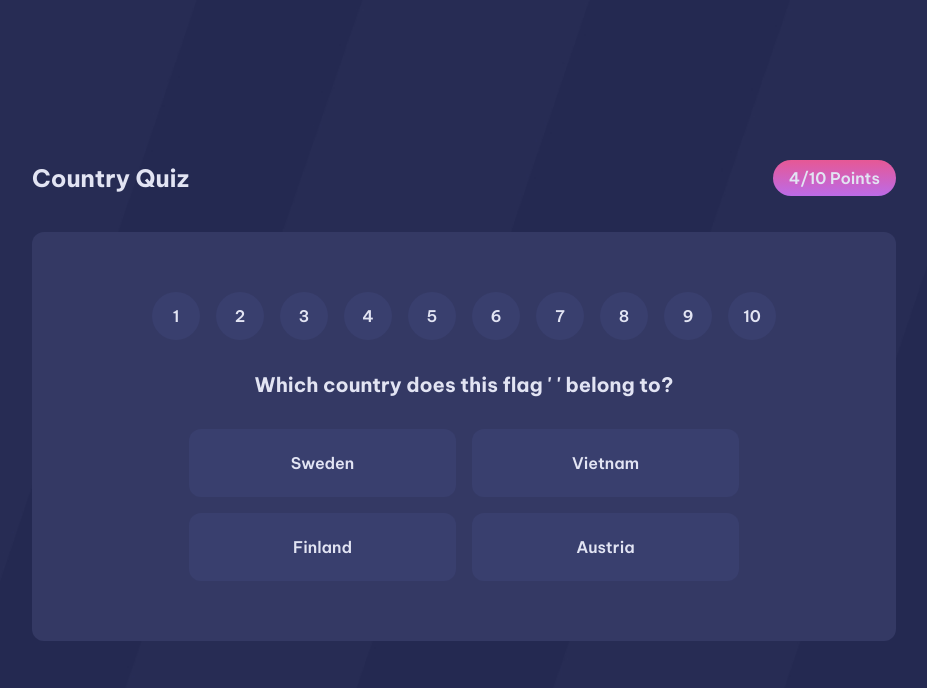
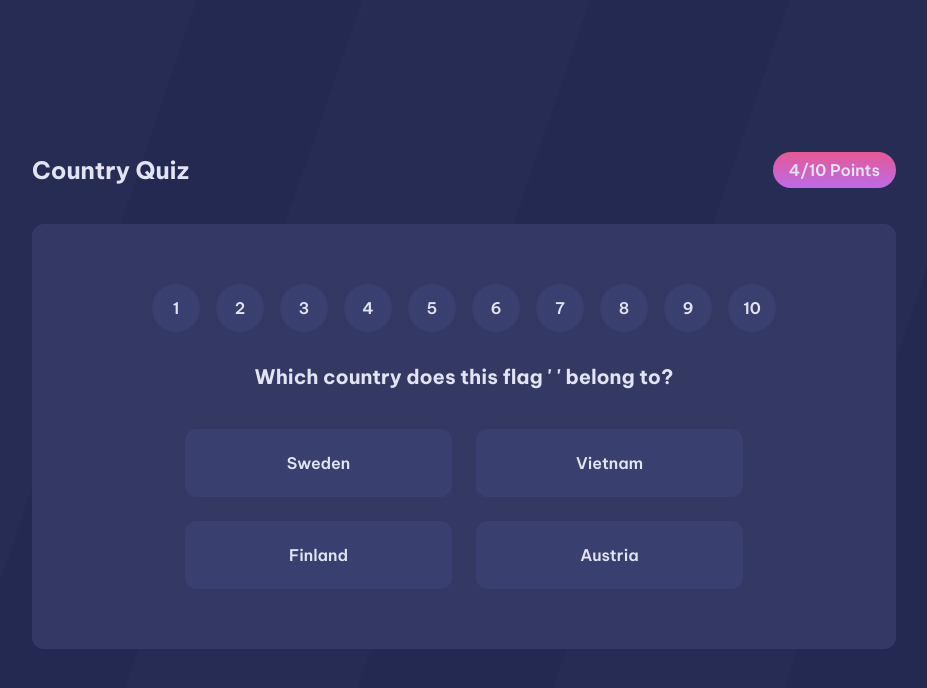
Before and after one commit to KrzyMru/country-quiz, a React (Vite) app: page / in a window 1280 px wide. Shown: the top 688 px of the page, without its empty margins (176-1103 px from the left). Built offline with nearby package versions, Linux system fonts and the light colour scheme.

Commit message:
Question positioning adjustment

```diff
--- a/src/app/components/question/question.css
+++ b/src/app/components/question/question.css
@@ -1,6 +1,6 @@
 .question__container {
     margin-top: 32px;
-    gap: 32px;
+    gap: 40px;
     display: flex;
     flex-direction: column;
     align-items: center;
@@ -16,7 +16,7 @@
 .question__answers {
     display: grid;
     grid-template-columns: minmax(100px, 1fr) minmax(100px, 1fr);
-    gap: 16px;
+    gap: 24px;
 }
 
 .question__answer {
```
